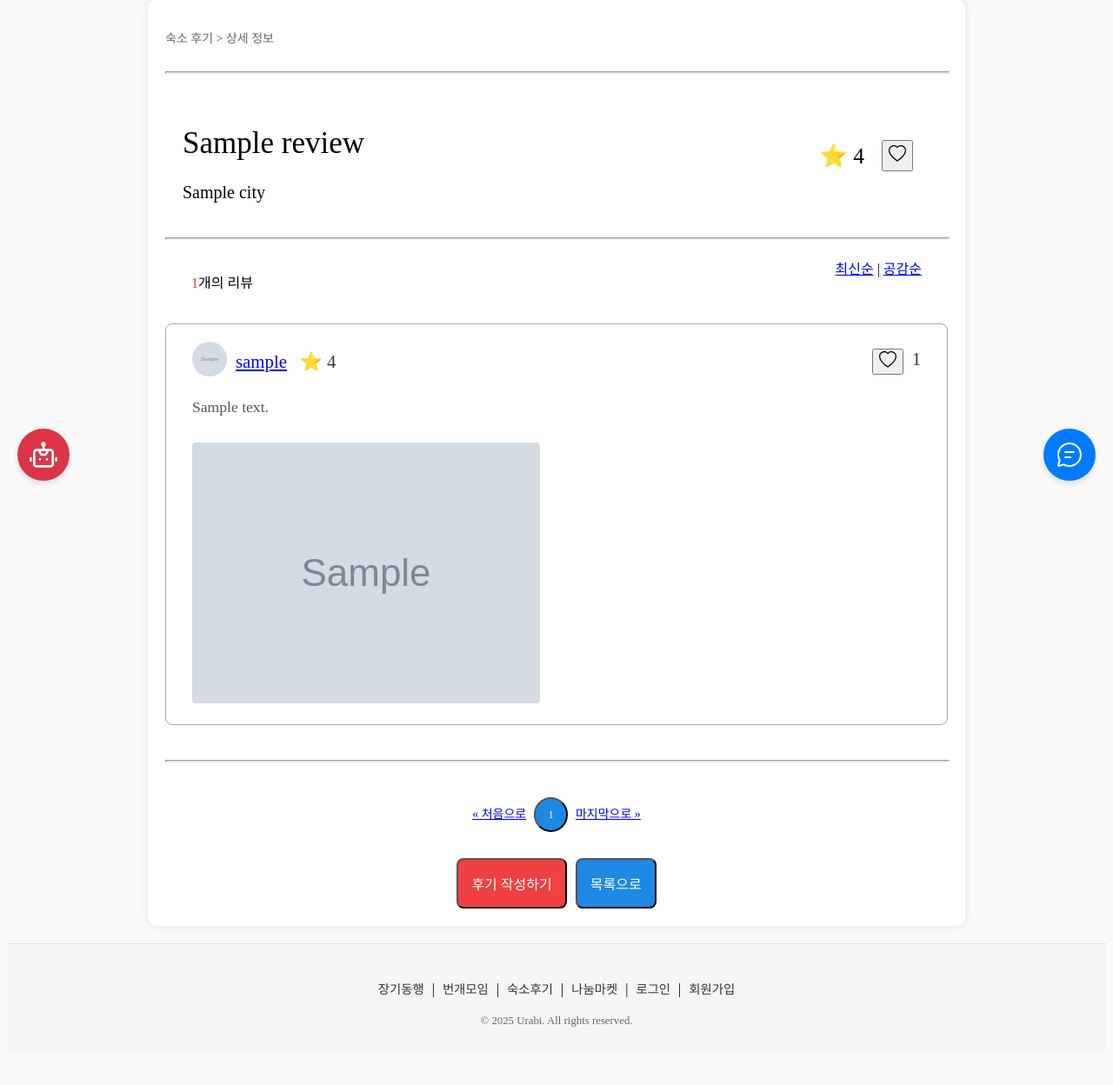
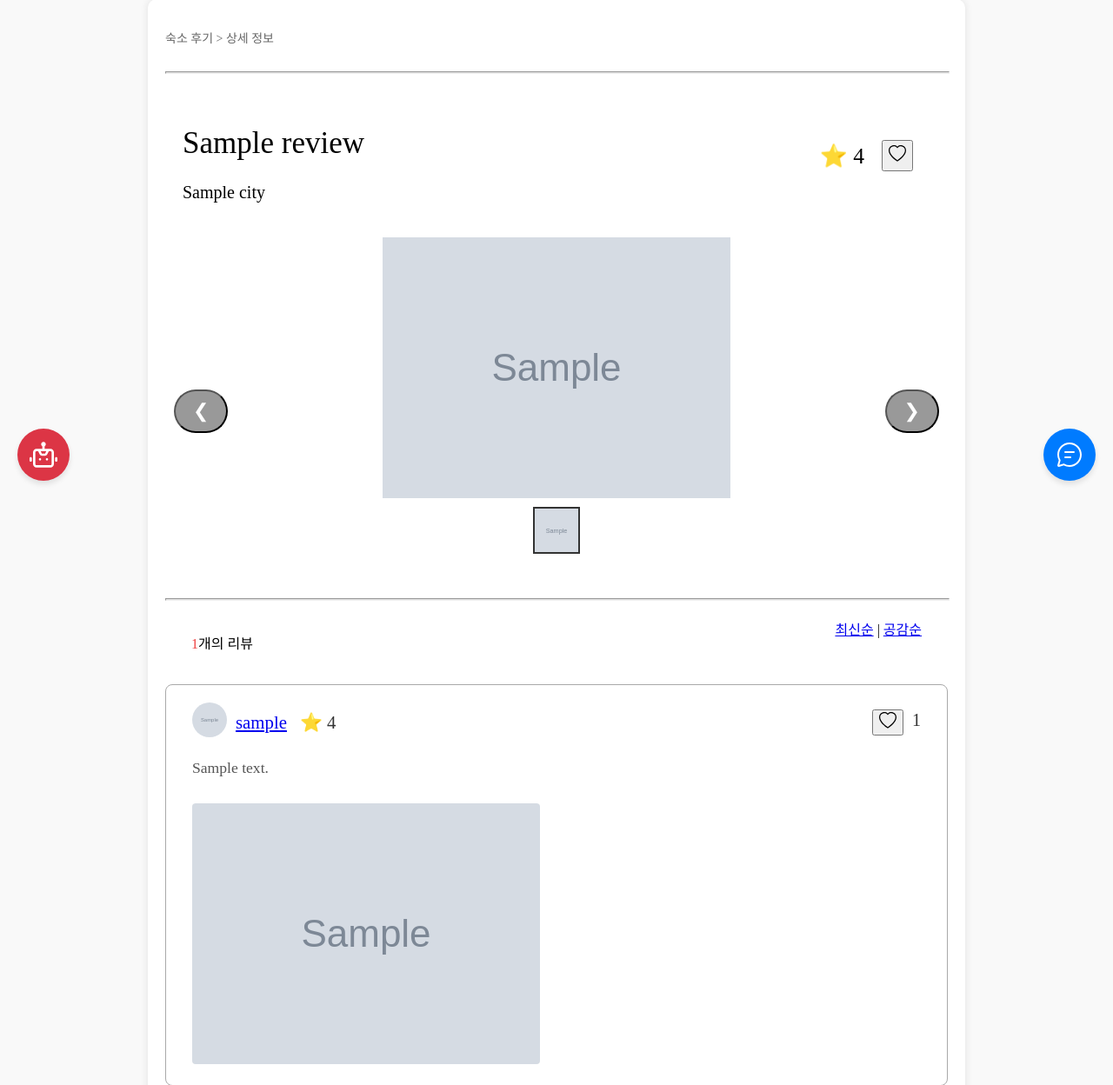
Before and after one commit to pirogramming/Urabi, a Django app: template templates/accommodation/accommodation_reviewdetail.html in a window 1280 px wide. Shown: the part 92-1340 px from the top of the page at 87% size. Before the commit the page ends 1273 px from the top, so only its background shows below. Run offline with Django 5.2, Linux system fonts and the light colour scheme; the template is opened without the code that fills it: most values are stand-ins (such as "Sample title", 1, 10 or a date in 2020); grey boxes marked "Sample" are stand-in pictures; some libraries are stand-ins or nearby versions; some web fonts are replaced.

Commit message:
[feat] accommodation 캐러셀 이미지

```diff
--- a/accommodation/views.py
+++ b/accommodation/views.py
@@ -135,6 +135,8 @@ def accommodation_review_detail(request, pk):
     all_reviews = AccommodationReview.objects.select_related('user').filter(
         accommodation_name=review.accommodation_name
     )
+    photos_reviews = all_reviews.exclude(photo='')
+    photos = [review.photo.url for review in photos_reviews]
 
     if sort == 'like':
         all_reviews = all_reviews.annotate(like_count=Count('likes')).order_by('-like_count', '-created_at')
@@ -159,7 +161,8 @@ def accommodation_review_detail(request, pk):
         "page": page,
         "sort": sort,
         "city_query": request.GET.get('city', ''),
-        "rating_query": request.GET.get('rating', '')
+        "rating_query": request.GET.get('rating', ''),
+        "photos": photos
     }
     return render(request, "accommodation/accommodation_reviewdetail.html", context)
 
--- a/static/accommodation/accommodation_reviewdetail.css
+++ b/static/accommodation/accommodation_reviewdetail.css
@@ -35,6 +35,84 @@
 .accommodation_bar{
     margin-top: 40px;
 }
+.photos{
+    width: 100%;
+    height: 400px;
+    position: relative;
+}
+.photo-next{
+    position: absolute;
+    top: 50%;
+    right: 10px;
+    transform: translateY(-50%);
+    background-color: rgba(0, 0, 0, 0.4);
+    color: white;
+    padding: 10px 20px;
+    font-size: 22px;
+    border-radius: 50px;
+    cursor: pointer;
+}
+.photo-prev{
+    position: absolute;
+    top: 50%;
+    left: 10px;
+    transform: translateY(-50%);
+    background-color: rgba(0, 0, 0, 0.4);
+    color: white;
+    padding: 10px 20px;
+    font-size: 22px;
+    border-radius: 50px;
+    cursor: pointer;
+}
+.photo-next:hover, .photo-prev:hover{
+    background-color: rgba(0, 0, 0, 0.5);
+}
+.photo-container {
+    display: flex;
+    justify-content: center;
+    align-items: center;
+    width: 100%;
+    max-width: 500px;
+    height: 300px;
+    overflow: hidden;
+    margin: 0 auto;
+  }
+
+  .photo-container img {
+    display: none;
+    max-width: 100%;
+    max-height: 100%;
+    object-fit: contain;
+    transition: opacity 0.3s ease-in-out;
+  }
+
+  .photo-container img.active {
+    display: block;
+    opacity: 1;
+  }
+
+  .photo-thumbnails {
+    display: flex;
+    justify-content: center;
+    margin-top: 10px;
+    gap: 5px;
+    overflow-x: auto;
+  }
+
+  .photo-thumbnails img {
+    width: 50px;
+    height: 50px;
+    object-fit: cover;
+    opacity: 0.5;
+    cursor: pointer;
+    transition: opacity 0.3s;
+  }
+
+  .photo-thumbnails img.active {
+    opacity: 1;
+    border: 2px solid #333;
+  }
+
 /*body*/
 
 .image-map {
--- a/templates/accommodation/accommodation_reviewdetail.html
+++ b/templates/accommodation/accommodation_reviewdetail.html
@@ -32,6 +32,22 @@
         </button>
       </div>
     </div>
+    {%if photos%}
+    <div class="photos">
+      <button class="photo-next">❯</button>
+      <button class="photo-prev">❮</button>
+      <div class="photo-container">
+        {% for photo in photos %}
+          <img src="{{ photo }}" class="photo {% if forloop.first %}active{% endif %}" data-index="{{ forloop.counter0 }}">
+        {% endfor %}
+      </div>
+      <div class="photo-thumbnails">
+        {% for photo in photos %}
+        <img src="{{ photo }}" class="thumbnail {% if forloop.first %}active{% endif %}" data-index="{{ forloop.counter0 }}">
+        {% endfor %}
+      </div>
+    </div>
+    {% endif %}
     <hr class="flash_divider">
     <div class="search-container">
       <p class="review-count"><span class="strong">{{ review_count }}</span>개의 리뷰</p>
@@ -220,4 +236,39 @@ document.getElementById('confirm-delete-btn').addEventListener('click', function
   form.submit();
 });
 </script>
+<script>
+  document.addEventListener("DOMContentLoaded", function () {
+    let photos = document.querySelectorAll(".photo");
+    let thumbnails = document.querySelectorAll(".thumbnail");
+    let prevButton = document.querySelector(".photo-prev");
+    let nextButton = document.querySelector(".photo-next");
+    let currentIndex = 0;
+
+    function updateCarousel(index) {
+      photos.forEach((photo, i) => {
+        photo.classList.toggle("active", i === index);
+      });
+      thumbnails.forEach((thumb, i) => {
+        thumb.classList.toggle("active", i === index);
+      });
+      currentIndex = index;
+    }
+
+    prevButton.addEventListener("click", function () {
+      let newIndex = (currentIndex - 1 + photos.length) % photos.length;
+      updateCarousel(newIndex);
+    });
+
+    nextButton.addEventListener("click", function () {
+      let newIndex = (currentIndex + 1) % photos.length;
+      updateCarousel(newIndex);
+    });
+
+    thumbnails.forEach((thumbnail, index) => {
+      thumbnail.addEventListener("click", function () {
+        updateCarousel(index);
+      });
+    });
+  });
+</script>
 {% endblock %}
```
